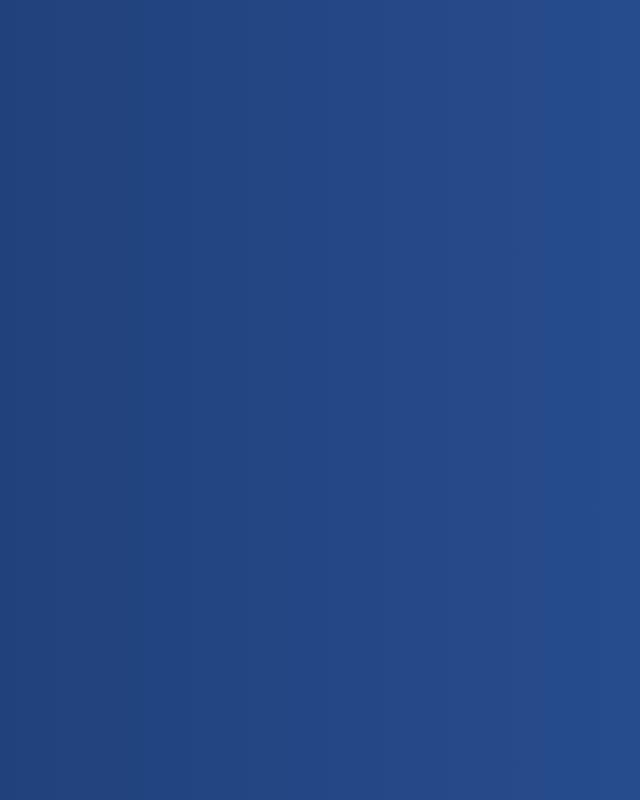
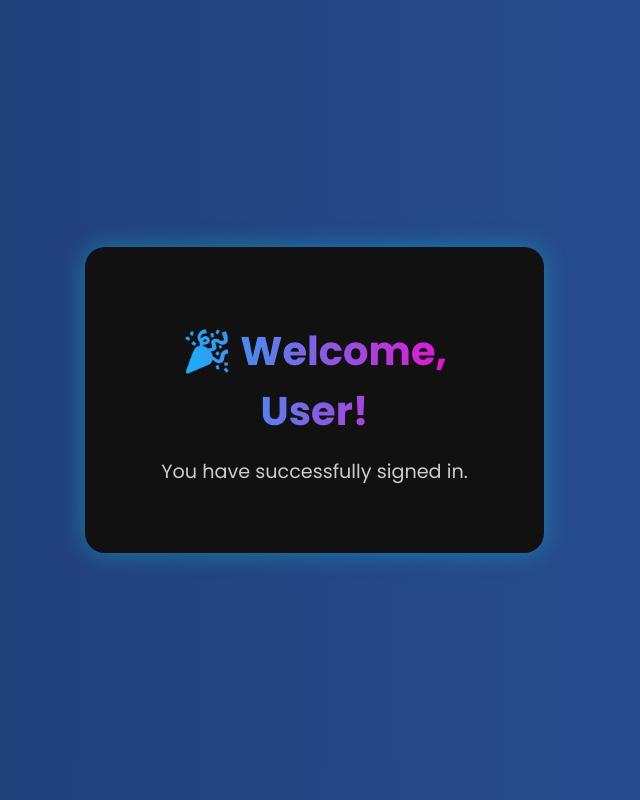
Before and after one commit to rajdipsaha-IIT-KGP/demo, a React (Vite) app in the folder frontend/: page /welcome in a window 1280 px wide. Before the commit this address had no page. Shown: the whole page, without its empty margins (300-940 px from the left). Built offline with nearby package versions, Linux system fonts and the light colour scheme.

Commit message:
adding welcome pages

```diff
--- a/frontend/src/App.jsx
+++ b/frontend/src/App.jsx
@@ -1,6 +1,7 @@
 import { Routes, Route, Navigate } from 'react-router-dom';
 import Signup from './Pages/Signup';
 import Signin from './Pages/Signin';
+import Welcome from './Pages/Welcome';
 
 function App() {
   return (
@@ -8,6 +9,7 @@ function App() {
       <Route path="/" element={<Navigate to="/signin" />} />
       <Route path="/signup" element={<Signup />} />
       <Route path="/signin" element={<Signin />} />
+      <Route path="/welcome" element={<Welcome />} />
     </Routes>
   );
 }
--- a/frontend/src/Pages/Signin.jsx
+++ b/frontend/src/Pages/Signin.jsx
@@ -39,9 +39,11 @@ function Signin() {
       if (msg === "User signed in successfully") {
         toast.success(`Welcome ${response.data.user.fullname} 🎉`);
         localStorage.setItem('token', response.data.token);
+        localStorage.setItem('user',JSON.stringify(response.data.user))
         setEmail('');
         setName('');
         setPassword('');
+        navigate('/welcome')
       } else if (msg === "Invalid password") {
         toast.error("Invalid Password");
       } else {
--- /dev/null
+++ b/frontend/src/Pages/Welcome.css
@@ -0,0 +1,48 @@
+@import url('https://fonts.googleapis.com/css2?family=Poppins:wght@400;600;700&display=swap');
+
+body {
+  font-family: 'Poppins', sans-serif;
+  background: linear-gradient(to right, #1e3c72, #2a5298);
+  margin: 0;
+  min-height: 100vh;
+  display: flex;
+  align-items: center;
+  justify-content: center;
+}
+
+.welcome-container {
+  text-align: center;
+  background: #111;
+  padding: 3rem 4rem;
+  border-radius: 20px;
+  box-shadow: 0 0 25px rgba(0, 255, 255, 0.3);
+  animation: fadeIn 0.6s ease-in-out;
+  color: white;
+  max-width: 600px;
+  width: 90%;
+}
+
+.welcome-container h1 {
+  font-size: 2.5rem;
+  background: linear-gradient(to right, #00c3ff, #ff00cc);
+  -webkit-background-clip: text;
+  -webkit-text-fill-color: transparent;
+  margin-bottom: 1rem;
+}
+
+.welcome-container p {
+  font-size: 1.2rem;
+  color: #ccc;
+  margin-top: 1rem;
+}
+
+@keyframes fadeIn {
+  from {
+    opacity: 0;
+    transform: translateY(30px);
+  }
+  to {
+    opacity: 1;
+    transform: translateY(0);
+  }
+}
--- /dev/null
+++ b/frontend/src/Pages/Welcome.jsx
@@ -0,0 +1,15 @@
+import React from 'react';
+import './Welcome.css';
+
+function Welcome() {
+  const user = JSON.parse(localStorage.getItem('user'));
+
+  return (
+    <div className="welcome-container">
+      <h1>🎉 Welcome, {user?.fullname || 'User'}!</h1>
+      <p>You have successfully signed in.</p>
+    </div>
+  );
+}
+
+export default Welcome;
```
